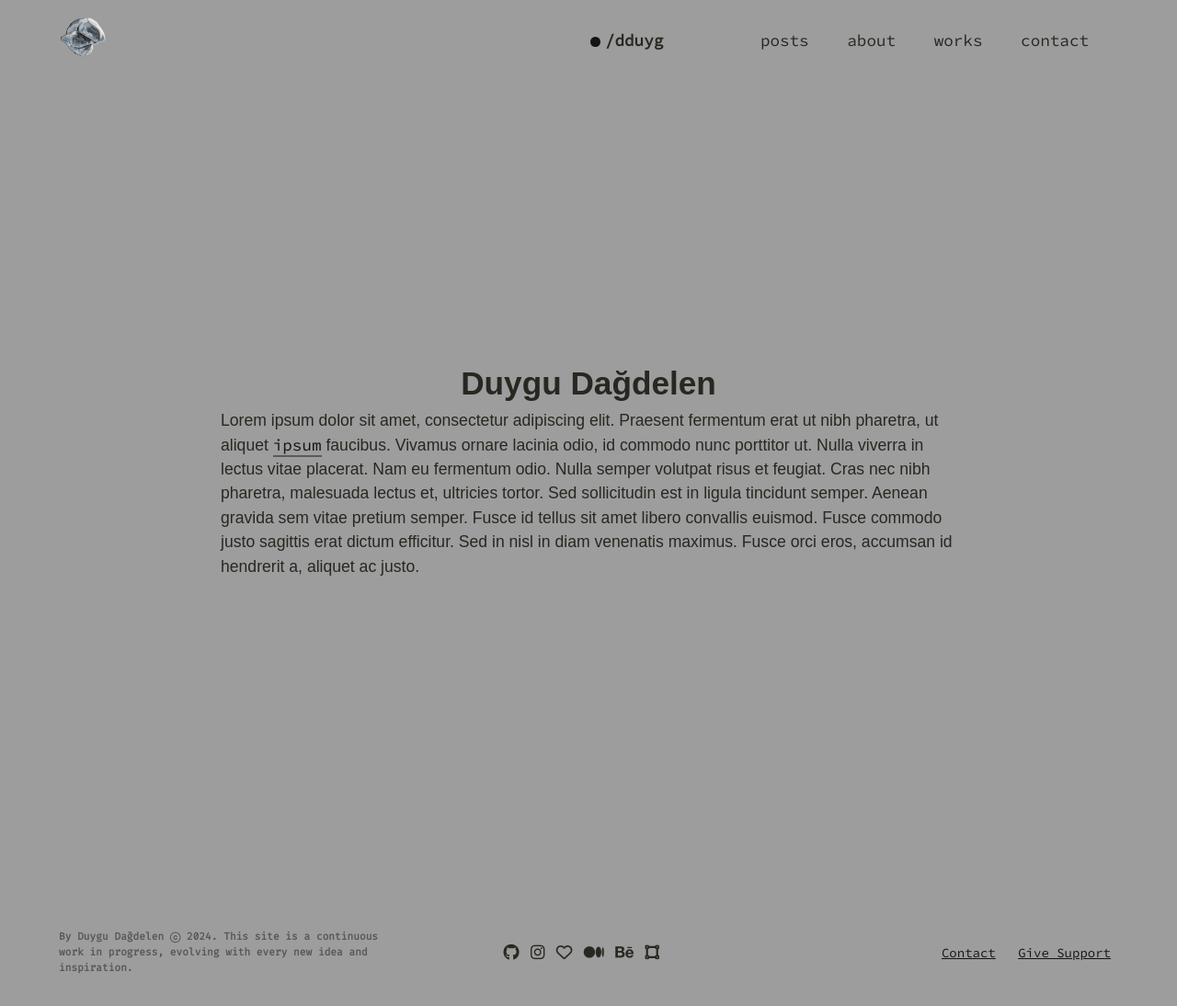
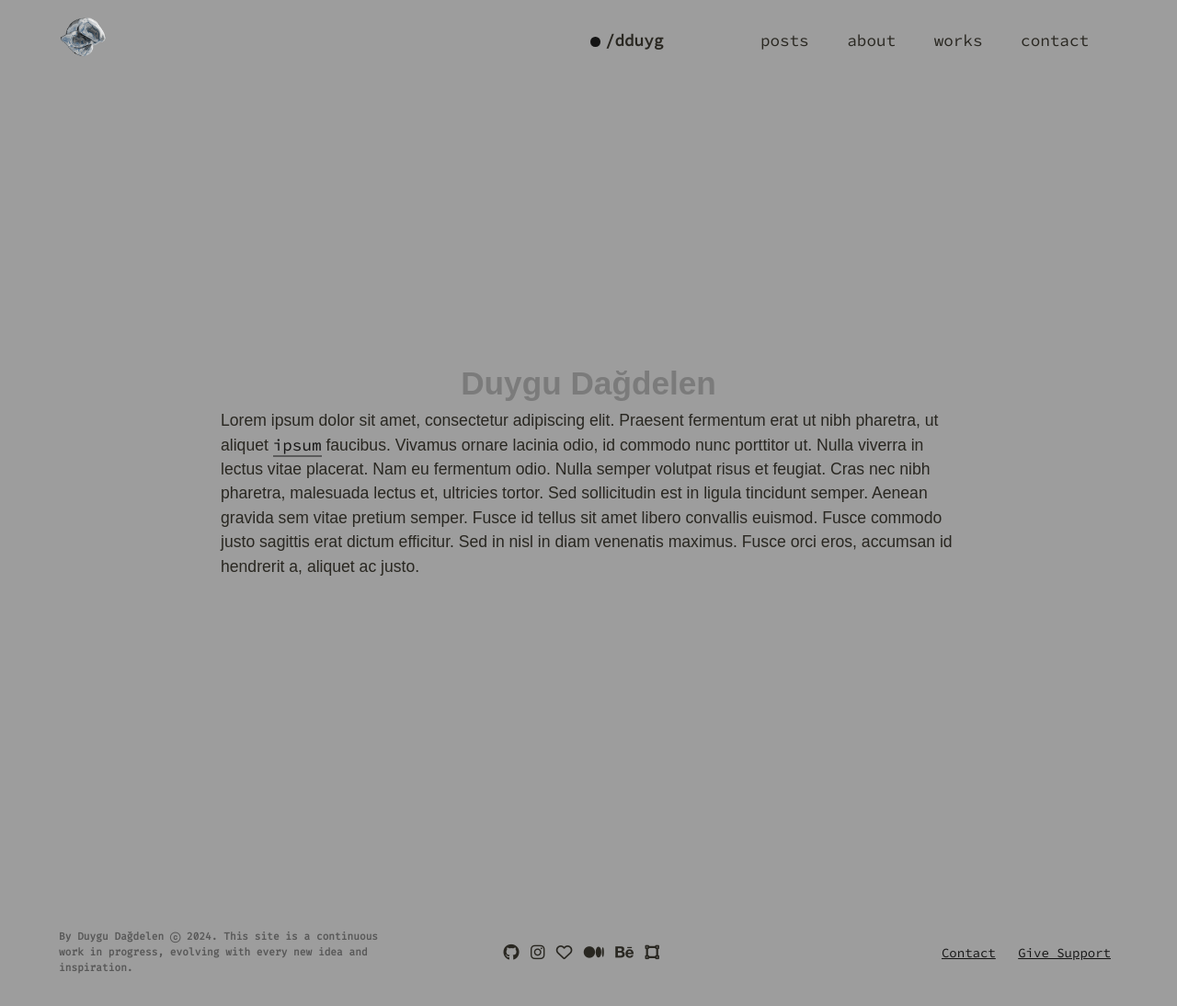
Before and after one commit to dduyg/duuuy, a Jekyll site: the page built from index.html, in a window 1280 px wide. Shown: the whole page at 92% size. Built offline with Jekyll 4.4.1, drawn with Linux system fonts in a browser that asks for light colours; nearby versions of some CDN libraries; some web fonts are replaced.

Commit message:
Update home.css

```diff
--- a/assets/home.css
+++ b/assets/home.css
@@ -13,6 +13,52 @@
 
 h1 {
   margin-bottom: 0;
+
+  color: #7B7B7B;
+  position: relative;
+  display: inline-block;
+}
+
+.glitch::before, .glitch::after {
+  content: attr(data-text);
+  position: absolute;
+  top: 0;
+  left: 0;
+  width: 100%;
+  height: 100%;
+  clip: rect(0, 100%, 0, 0);
+  animation: glitch-animation 2s infinite linear alternate-reverse;
+}
+.glitch::before {
+  left: 2px;
+  text-shadow: -2px 0 #00ffef;
+}
+.glitch::after {
+  left: -2px;
+  text-shadow: -2px 0 #ff00f7;
+}
+@keyframes glitch-animation {
+  0% { clip: rect(60px, 9999px, 33px, 0); }
+  5% { clip: rect(70px, 9999px, 51px, 0); }
+  10% { clip: rect(16px, 9999px, 48px, 0); }
+  15% { clip: rect(50px, 9999px, 32px, 0); }
+  20% { clip: rect(33px, 9999px, 20px, 0); }
+  25% { clip: rect(53px, 9999px, 22px, 0); }
+  30% { clip: rect(69px, 9999px, 76px, 0); }
+  35% { clip: rect(16px, 9999px, 31px, 0); }
+  40% { clip: rect(7px, 9999px, 94px, 0); }
+  45% { clip: rect(4px, 9999px, 77px, 0); }
+  50% { clip: rect(22px, 9999px, 32px, 0); }
+  55% { clip: rect(36px, 9999px, 16px, 0); }
+  60% { clip: rect(28px, 9999px, 58px, 0); }
+  65% { clip: rect(82px, 9999px, 63px, 0); }
+  70% { clip: rect(8px, 9999px, 46px, 0); }
+  75% { clip: rect(17px, 9999px, 26px, 0); }
+  80% { clip: rect(73px, 9999px, 42px, 0); }
+  85% { clip: rect(13px, 9999px, 90px, 0); }
+  90% { clip: rect(82px, 9999px, 78px, 0); }
+  95% { clip: rect(69px, 9999px, 49px, 0); }
+  100% { clip: rect(24px, 9999px, 24px, 0); }
 }
 
 p {
```
